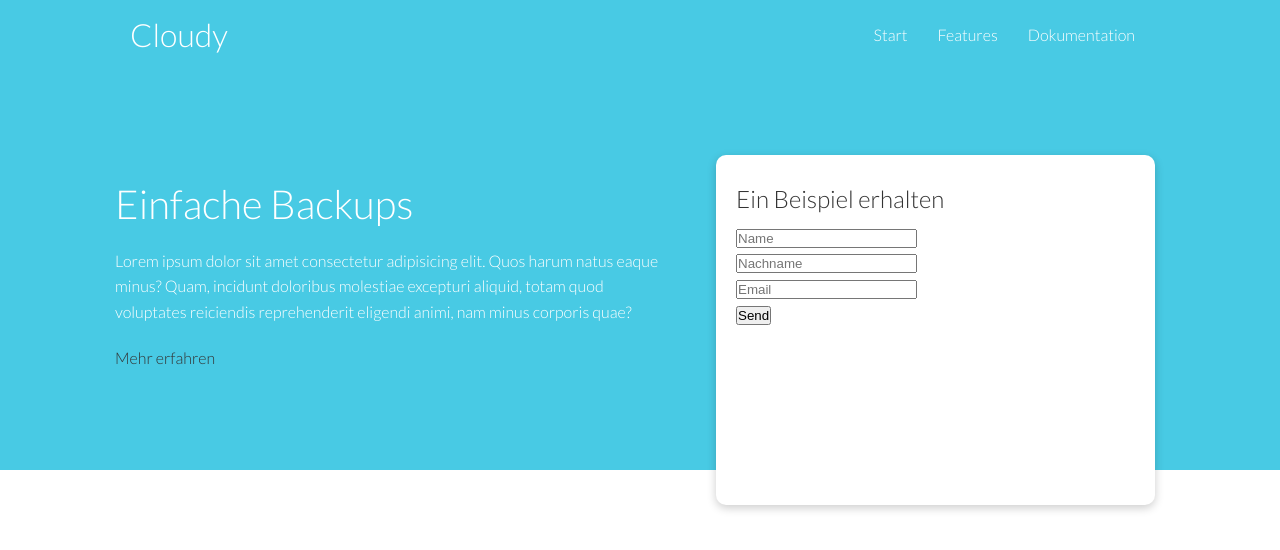
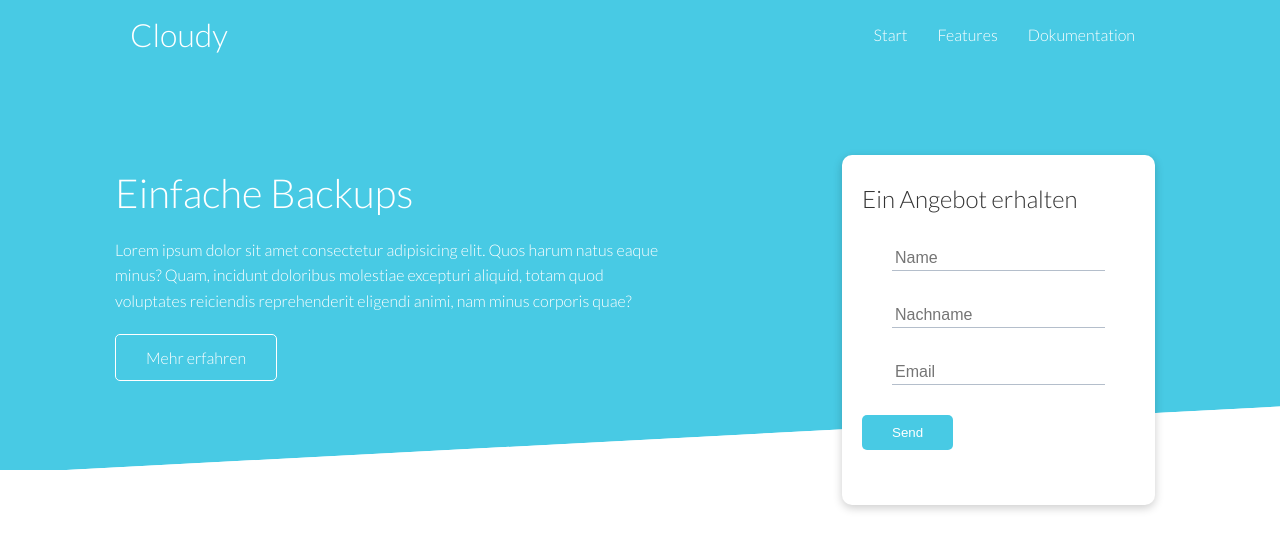
Before and after one commit to ChristianGeb/Cloudy, a plain HTML site: page index.html in a window 1280 px wide. Drawn offline with Linux system fonts and the light colour scheme.

Commit message:
Form, btn, skew

```diff
--- a/css/style.css
+++ b/css/style.css
@@ -87,6 +87,42 @@ img {
   position: relative;
   top: 60px;
   height: 350px;
+  widows: 400px;
+  padding: 40px;
+  z-index: 100;
+  justify-self: flex-end;
+}
+
+.showcase-form .form-control {
+  margin: 30px;
+}
+
+.showcase-form input[type="text"],
+.showcase-form input[type="email"] {
+  border: 0;
+  border-bottom: 1px solid #b4becb;
+  width: 100%;
+  padding: 3px;
+  font-size: 16px;
+}
+
+.showcase-form input:focus {
+  outline: none;
+}
+
+.showcase::before,
+.showcase::after {
+  content: "";
+  position: absolute;
+  height: 100px;
+  bottom: -70px;
+  right: 0;
+  left: 0;
+  background: #fff;
+  transform: skewY(-3deg);
+  -webkit-transform: skewY(-3deg);
+  -moz-transform: skewY(-3deg);
+  -ms-transform: skewY(-3deg);
 }
 
 .container {
@@ -105,6 +141,25 @@ img {
   margin: 10px;
 }
 
+.btn {
+  display: inline-block;
+  padding: 10px 30px;
+  cursor: pointer;
+  background: var(--primary-color);
+  color: #fff;
+  border: none;
+  border-radius: 5px;
+}
+
+.btn-outline {
+  background-color: transparent;
+  border: 1px #fff solid;
+}
+
+.btn:hover {
+  transform: scale(.98);
+}
+
 .flex {
   display: flex;
   justify-content: center;
--- a/index.html
+++ b/index.html
@@ -37,7 +37,7 @@
       </div>
 
       <div class="showcase-form card">
-        <h2>Ein Beispiel erhalten</h2>
+        <h2>Ein Angebot erhalten</h2>
         <form>
           <div class="form-control">
             <input type="text" name="name" placeholder="Name" required>
```
